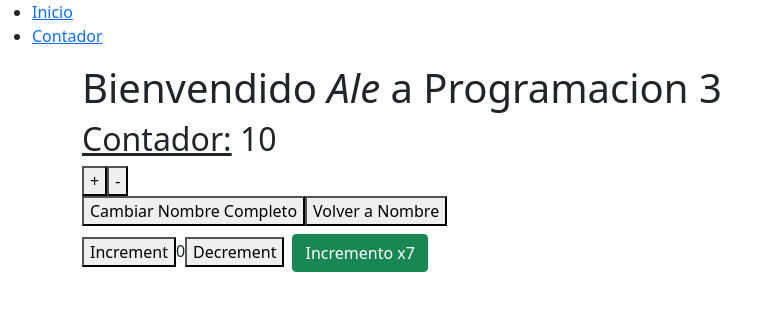
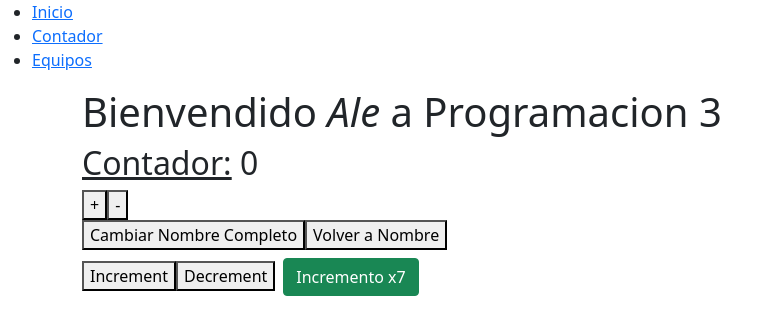
Before and after one commit to lunalebizkit/MERN, a React (Create React App) app in the folder 05-react/programacion3/frontEnd/: page /contador in a window 1280 px wide. Shown: the top 334 px of the page, without its empty margins (0-769 px from the left). Built offline with nearby package versions, Linux system fonts and the light colour scheme.

Commit message:
creacion de app

```diff
--- a/05-react/programacion3/frontEnd/package.json
+++ b/05-react/programacion3/frontEnd/package.json
@@ -7,6 +7,7 @@
     "@testing-library/jest-dom": "^5.13.0",
     "@testing-library/react": "^11.2.7",
     "@testing-library/user-event": "^12.8.3",
+    "axios": "^0.22.0",
     "bootstrap": "^5.0.2",
     "react": "^17.0.2",
     "react-dom": "^17.0.2",
--- a/05-react/programacion3/frontEnd/src/App.jsx
+++ b/05-react/programacion3/frontEnd/src/App.jsx
@@ -1,6 +1,7 @@
 import React from 'react';
 import{ Switch, Route, Link} from "react-router-dom";
 import Contador from './components/Contador';
+import PaginaEquipo from './paginas/paginaEquipo';
 
 // import Menu from './components/Menu';
 // import Parent from './components/Parent';
@@ -21,12 +22,16 @@ const App =()=> {
                <li>
                   <Link to="/contador">Contador</Link>
                </li>
+               <li>
+                  <Link to="/paginaEquipo">Equipos</Link>
+               </li>
            </ul>
 
            <div className="container">
                <Switch>
                    <Route exact path="/" component={PaginaInicio} />
                    <Route exact path="/contador" component={Contador} />
+                   <Route exact path="/paginaEquipo" component={PaginaEquipo} />
                </Switch>
            </div>
         </>
--- a/05-react/programacion3/frontEnd/src/components/Contador.jsx
+++ b/05-react/programacion3/frontEnd/src/components/Contador.jsx
@@ -1,46 +1,32 @@
 import { useState } from "react";
 import { useSelector, useDispatch } from "react-redux";
 import { increment, decrement, incrementByAmount } from "../store/slice/counterSlice";
-
-
 const Contador= () => {
-    const count= useSelector((state)=> state.counter.value);
+    const contador= useSelector((state)=> state.contador.value);
     const dispatch= useDispatch();
-
     const [nombre, setNombre]= useState("Ale");
-    const [numero, setNumero]= useState(10);
-    function sumar() {
-        setNumero(numero + 1);
-    };
     const nombreCompleto= ()=> {
         console.log('Se toco el boton');
         setNombre("Luna Vega, Alexandro");
     };
     const volverNombre= function(nombre) {setNombre("Ale")};
-
-
-
-
     return(
 
         <>
         <h1>Bienvendido <span color= "blue"><i>{nombre}</i></span> a Programacion 3</h1>
-        <h2><u>Contador:</u> {numero}</h2>
-        <button onClick= {sumar}> + </button>
-        <button onClick = {()=> {setNumero(numero - 1)}}> - </button>
+        <h2><u>Contador:</u> {contador}</h2>
+        <button onClick= {()=>dispatch(increment())}> + </button>
+        <button onClick = {()=> dispatch(decrement())}> - </button>
         <br></br>
         <button onClick= {nombreCompleto} >Cambiar Nombre Completo</button>
         <button onClick= {volverNombre} >Volver a Nombre</button>
         <br />
         <button aria-label="Valor Incremental"
             onClick={()=> dispatch(increment())}> Increment</button>
-        <span>{count}</span>
         <button aria-label="Valor Decremental" onClick={()=> dispatch(decrement())}>Decrement</button>
         <button className="btn btn-success m-2" aria-label="Valor Incremental por..." onClick={()=> dispatch(incrementByAmount(7))}>Incremento x7</button>
-
 
         </>
     );
 };
-
 export default Contador;
--- a/05-react/programacion3/frontEnd/src/store/slice/counterSlice.js
+++ b/05-react/programacion3/frontEnd/src/store/slice/counterSlice.js
@@ -1,6 +1,6 @@
 import { createSlice } from "@reduxjs/toolkit";
 export const counterSlice= createSlice({
-    name: 'counter',
+    name: 'contador',
     initialState: {
         value: 0
     },
--- a/05-react/programacion3/frontEnd/src/store/store.js
+++ b/05-react/programacion3/frontEnd/src/store/store.js
@@ -3,5 +3,5 @@ import counterReducer from './slice/counterSlice'
 
 export default configureStore({
   reducer: {
-    counter: counterReducer},
+    contador: counterReducer},
 })
```
Also changed, not shown: 2 other files (tests, documents, lock files or other folders).
